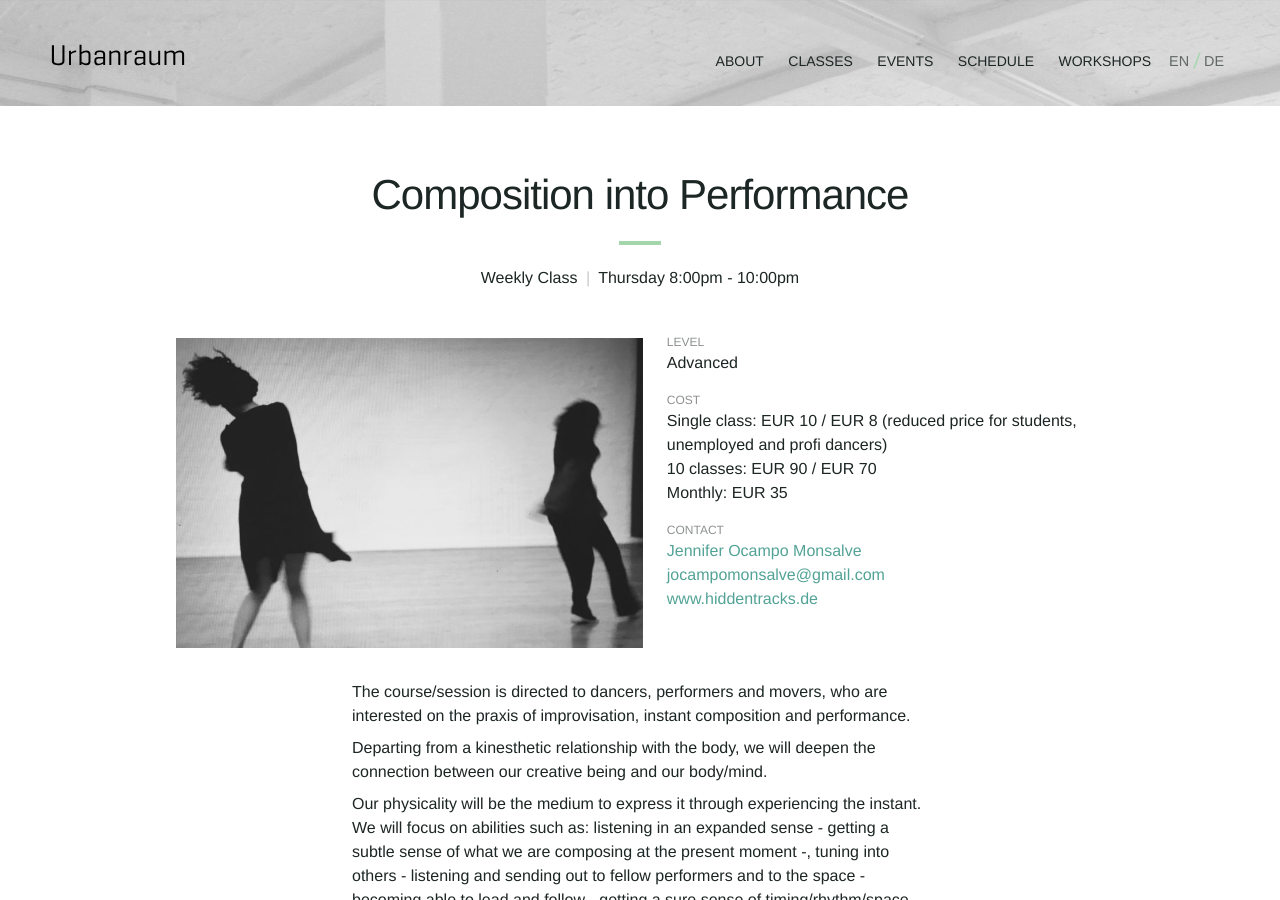
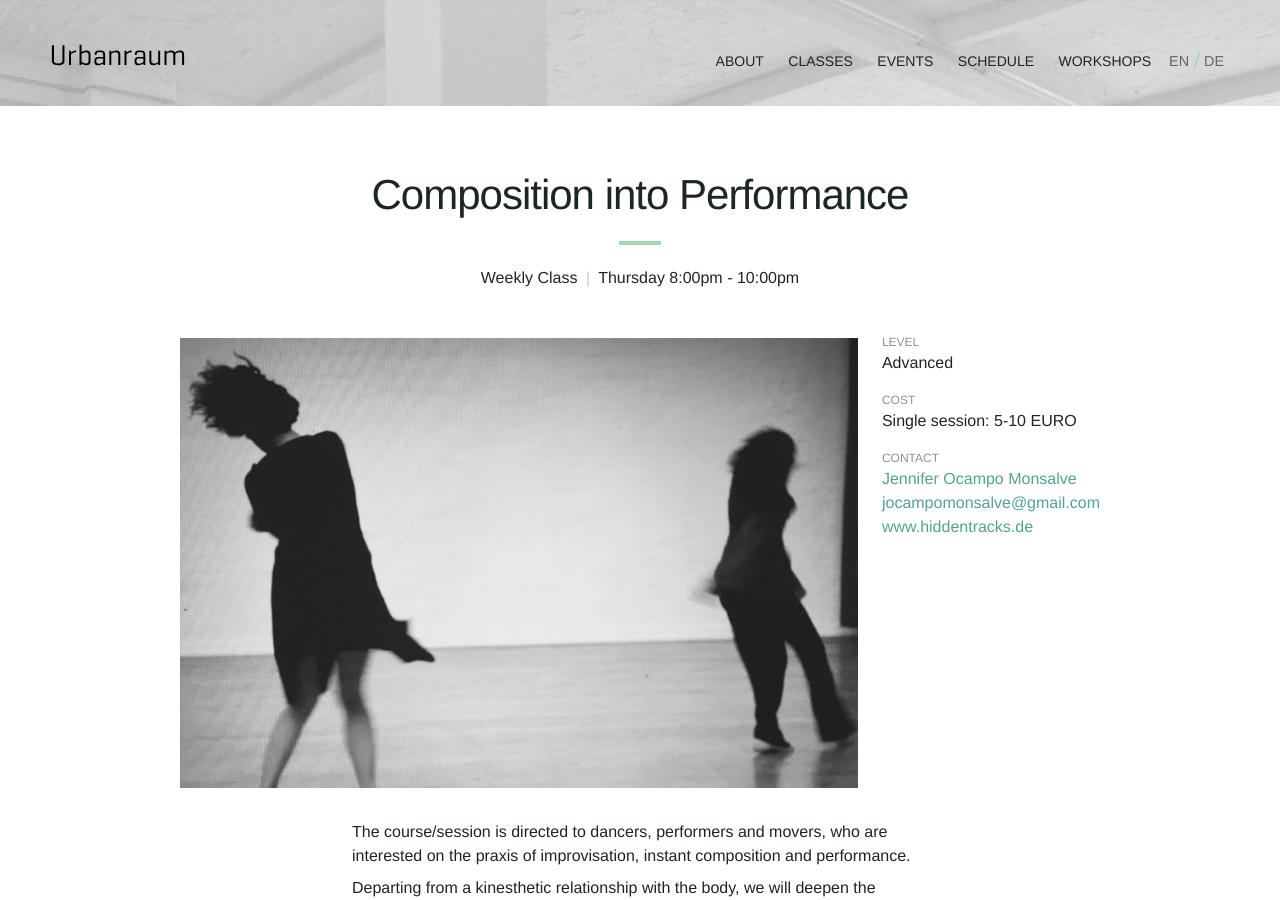
Before and after one commit to Kriesse/urbanraum, a Jekyll site: the page built from _classes/composition_into-performance.md, in a window 1280 px wide and 900 px high. Built offline with Jekyll 4.4.1, drawn with Linux system fonts in a browser that asks for light colours; nearby versions of some CDN libraries.

Commit message:
Update composition_into-performance.md

```diff
--- a/_classes/composition_into-performance.md
+++ b/_classes/composition_into-performance.md
@@ -20,14 +20,10 @@
 level_de: "Fortgeschritten"
 
 price_en: |
-  Single class: EUR 10 / EUR 8 (reduced price for students, unemployed and profi dancers)
-  10 classes: EUR 90 / EUR 70
-  Monthly: EUR 35
+  Single session: 5-10 EURO
 
 price_de: |
-    Einzelstunde: EUR 10 / EUR 8 (ermäßigt für Studenten, Arbeitslose und Profitänzer)
-    10-er Karte: EUR 90 / EUR 70
-    Monatsbeitrag: EUR 35
+    Einzelstunde: 5-10 EURO
 
 
 description_en: |
```
